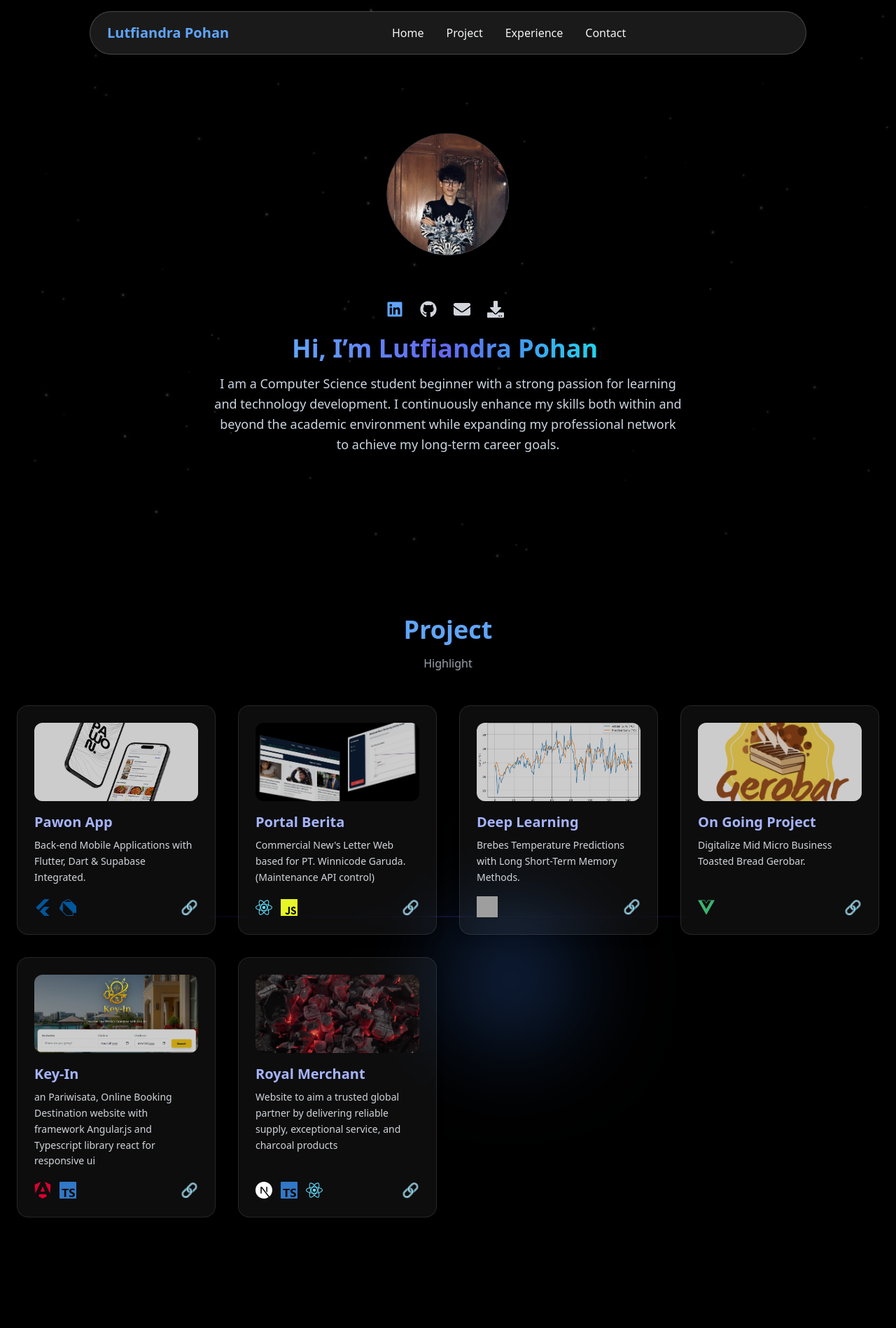
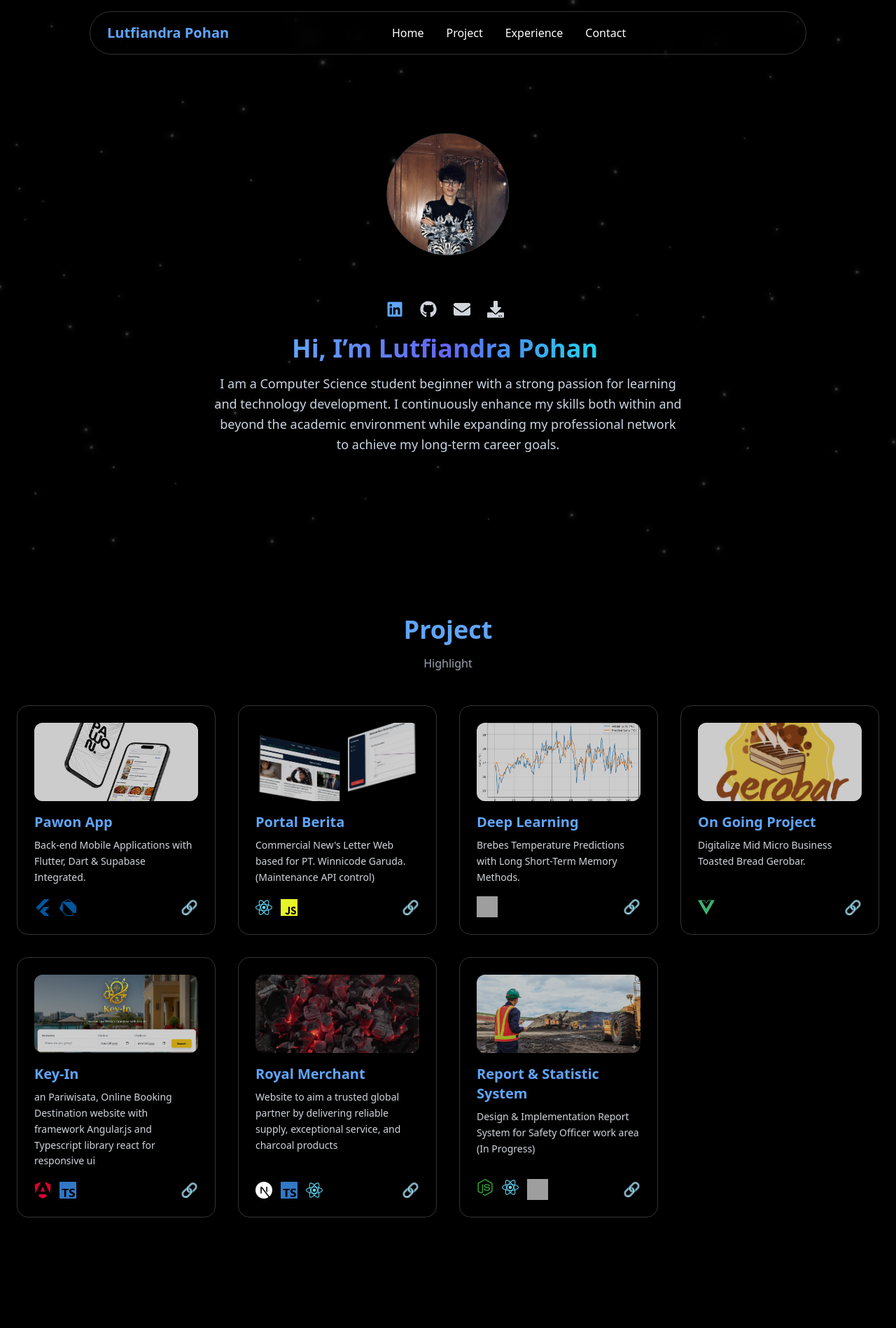
Before and after one commit to Lutfiandraa/portofolio-andra, a React (Create React App) app: page / in a window 1280 px wide. Shown: the top 1898 px of the page at 70% size. Built offline with nearby package versions, Linux system fonts and the light colour scheme; grey boxes are pictures that could not be loaded.

Commit message:
Improving all Code's

```diff
--- a/src/App.jsx
+++ b/src/App.jsx
@@ -79,7 +79,7 @@ function App() {
         }}
         style={{ pointerEvents: isNavbarVisible ? 'auto' : 'none' }}
       >
-        <div className="max-w-5xl mx-auto bg-white/10 backdrop-blur-md rounded-[70px] px-6 py-4 flex items-center justify-between relative border border-white/20">
+        <div className="max-w-5xl mx-auto bg-white/8 backdrop-blur-md rounded-[70px] px-6 py-4 flex items-center justify-between relative border border-white/20">
           {/* Logo */}
           <h1 className="text-lg md:text-xl font-semibold text-blue-400">
             Lutfiandra Pohan
@@ -88,22 +88,22 @@ function App() {
           {/* Desktop Menu - dipusatkan */}
           <ul className="hidden md:flex space-x-8 text-sm md:text-base font-medium mx-auto">
             <li>
-              <a href="#home" className="hover:text-indigo-400 transition-colors">
+              <a href="#home" className="nav-link-glow">
                 Home
               </a>
             </li>
             <li>
-              <a href="#competency" className="hover:text-indigo-400 transition-colors">
+              <a href="#competency" className="nav-link-glow">
                 Project
               </a>
             </li>
             <li>
-              <a href="#experience" className="hover:text-indigo-400 transition-colors">
+              <a href="#experience" className="nav-link-glow">
                 Experience
               </a>
             </li>
             <li>
-              <a href="#contact" className="hover:text-indigo-400 transition-colors">
+              <a href="#contact" className="nav-link-glow">
                 Contact
               </a>
             </li>
@@ -142,32 +142,32 @@ function App() {
               animate={{ opacity: 1, y: 0 }}
               exit={{ opacity: 0, y: -20 }}
               transition={{ duration: 0.4, ease: "easeInOut" }}
-              className="md:hidden bg-white/10 backdrop-blur-md rounded-[70px] px-6 py-4 space-y-4 mt-2 border border-white/20"
+              className="md:hidden bg-white/8 backdrop-blur-md rounded-[70px] px-6 py-4 space-y-4 mt-2 border border-white/20"
             >
               <a
                 href="#home"
-                className="block hover:text-indigo-400 transition-colors"
+                className="block nav-link-glow"
                 onClick={() => setIsOpen(false)}
               >
                 Home
               </a>
               <a
                 href="#competency"
-                className="block hover:text-indigo-400 transition-colors"
+                className="block nav-link-glow"
                 onClick={() => setIsOpen(false)}
               >
                 Project
               </a>
               <a
                 href="#experience"
-                className="block hover:text-indigo-400 transition-colors"
+                className="block nav-link-glow"
                 onClick={() => setIsOpen(false)}
               >
                 Experience
               </a>
               <a
                 href="#contact"
-                className="block hover:text-indigo-400 transition-colors"
+                className="block nav-link-glow"
                 onClick={() => setIsOpen(false)}
               >
                 Contact
--- a/src/Competency.jsx
+++ b/src/Competency.jsx
@@ -1,6 +1,6 @@
 import React, { useState } from "react";
 import { motion } from "framer-motion";
-import { SiDart, SiFlutter, SiJavascript, SiReact, SiVuedotjs, SiAngular, SiTypescript, SiNextdotjs } from "react-icons/si";
+import { SiDart, SiFlutter, SiJavascript, SiReact, SiVuedotjs, SiAngular, SiTypescript, SiNextdotjs, SiNodedotjs } from "react-icons/si";
 import { ChevronLeft, ChevronRight } from "lucide-react"; // ⬅️ tambahan
 
 const competencies = [
@@ -67,6 +67,21 @@ const competencies = [
     images: ["/img/charcoaldefault.jpg", "/img/OOCLshipping.jpg"],
     link: "https://royalmerchant.vercel.app/"
   },
+  {
+    title: "Report & Statistic System",
+    description: "Design & Implementation Report System for Safety Officer work area (In Progress)",
+    icons: [
+      <SiNodedotjs style={{ color: "#339933", fontSize: "1.5rem" }} />,
+      <SiReact style={{ color: "#61DAFB", fontSize: "1.5rem" }} />,
+      <img
+        src="https://cdn.jsdelivr.net/gh/devicons/devicon/icons/jest/jest-plain.svg"
+        alt="Jest"
+        style={{ width: "30px", height: "30px" }}
+      />,
+    ],
+    images: ["/img/safetybackground.png", "/img/workplace-safety-priority.jpg"],
+    link: "#"
+  },
 ];
 
 const Competency = () => {
@@ -75,15 +90,6 @@ const Competency = () => {
       id="competency"
       className="relative min-h-screen flex items-center justify-center bg-black/80 overflow-hidden px-6 py-20 z-10"
     >
-      {/* 🔵 Background effect */}
-      <div className="absolute left-0 right-0 top-1/2 -translate-y-1/2
-                      h-[1px] bg-gradient-to-r from-transparent via-indigo-700/40 to-transparent
-                      pointer-events-none"></div>
-
-      <div className="absolute top-1/2 left-1/2 -translate-x-1/2 -translate-y-1/2
-                      w-[200px] h-[200px] bg-blue-500 rounded-full mix-blend-screen
-                      filter blur-3xl opacity-25 animate-move1"></div>
-
       {/* Konten */}
       <div className="relative z-10 container mx-auto">
         {/* Judul */}
@@ -124,7 +130,7 @@ const Card = ({ comp, index }) => {
   return (
     <motion.div
       className="relative group p-6 rounded-2xl shadow-lg
-                 bg-white/5 backdrop-blur-md border border-white/10 flex flex-col"
+                 bg-white/8 backdrop-blur-md border border-white/20 flex flex-col"
       initial={{ opacity: 0, y: 40, scale: 0.95 }}
       whileInView={{ opacity: 1, y: 0, scale: 1 }}
       transition={{ duration: 1, delay: index * 0.15, ease: [0.25, 0.1, 0.25, 1] }}
@@ -141,6 +147,10 @@ const Card = ({ comp, index }) => {
           initial={{ opacity: 0 }}
           animate={{ opacity: 1 }}
           transition={{ duration: 0.4 }}
+          onError={(e) => {
+            console.error(`Image not found: ${comp.images[current]}`);
+            e.target.style.display = 'none';
+          }}
         />
         <div className="absolute inset-0 bg-black/20"></div>
 
@@ -171,7 +181,7 @@ const Card = ({ comp, index }) => {
 
       {/* Judul */}
       <motion.h3
-        className="text-lg md:text-xl font-semibold text-indigo-300 mb-2"
+        className="text-lg md:text-xl font-semibold text-blue-400 mb-2"
         whileHover={{ color: "#60A5FA" }}
         transition={{ duration: 0.3 }}
       >
@@ -199,7 +209,7 @@ const Card = ({ comp, index }) => {
           href={comp.link}
           target="_blank"
           rel="noopener noreferrer"
-          className="text-indigo-400 hover:text-indigo-300 transition"
+          className="text-blue-400 hover:text-blue-300 transition"
         >
           🔗
         </a>
--- a/src/Experience.jsx
+++ b/src/Experience.jsx
@@ -7,6 +7,7 @@ export default function Experience() {
     { title: "Fullstack Developer", place: "Winnicode Garuda Tech (Internship).", date: "May 2025 - August 2025", desc: "Architectural Design and Implementation of a Web-Based News Portal System with Integrated News API Services." },
     { title: "Mobile App Back-end Developer", place: "Esa Unggul University (Academic)", date: "January 2025", desc: "Logic side & Data Structure with Supabase data API management." },
     { title: "Training as Backend Integration feature", place: "Solvera Global Teknologi (Training).", date: "20 November 2025 - 20 Desember 2025", desc: "Create design data model & integrating feature, new knowledge with SQLAlchemy Python library that provides SQL and Object Relational Mapping features for database PostgreSQL access." },
+    { title: "Software Quality Assurance", place: "Esa Unggul (Academic)", date: "December 2025", desc: "Unit Testing with Jest from Javascript & Blackbox Testing on Report & Statistic System web based for Safety Officer" },
   ];
 
   return (
@@ -34,7 +35,7 @@ export default function Experience() {
           {experiences.map((exp, idx) => (
             <motion.div
               key={idx}
-              className="bg-gray-800/70 border border-gray-700 rounded-2xl p-5 shadow-lg hover:shadow-blue-500/20 transition-all"
+              className="bg-white/8 backdrop-blur-md border border-white/20 rounded-2xl p-5 shadow-lg hover:shadow-blue-500/20 transition-all"
               initial={{ opacity: 0, y: 40 }}
               whileInView={{ opacity: 1, y: 0 }}
               transition={{ duration: 1, ease: [0.25, 0.1, 0.25, 1], delay: idx * 0.15 }}
@@ -46,7 +47,7 @@ export default function Experience() {
                   {idx + 1}
                 </div>
                 <div>
-                  <h3 className="text-lg md:text-xl font-semibold text-indigo-300">{exp.title}</h3>
+                  <h3 className="text-lg md:text-xl font-semibold text-blue-400">{exp.title}</h3>
                   <p className="text-sm text-gray-400">
                     {exp.place} · {exp.date}
                   </p>
--- a/src/component/StarsBackground.jsx
+++ b/src/component/StarsBackground.jsx
@@ -1,16 +1,19 @@
-import React from "react";
+import React, { useMemo } from "react";
 import { motion } from "framer-motion";
 
 const StarsBackground = () => {
   // Generate bintang dengan posisi dan delay yang berbeda (dikurangi jumlahnya)
-  const stars = Array.from({ length: 80 }, (_, i) => ({
-    id: i,
-    top: `${Math.random() * 100}%`,
-    left: `${Math.random() * 100}%`,
-    delay: Math.random() * 3,
-    duration: 3 + Math.random() * 4, // 3-7 detik (lebih cepat)
-    size: Math.random() * 2 + 1, // 1-3px
-  }));
+  // useMemo untuk mencegah regenerasi pada setiap render
+  const stars = useMemo(() => {
+    return Array.from({ length: 80 }, (_, i) => ({
+      id: i,
+      top: `${Math.random() * 100}%`,
+      left: `${Math.random() * 100}%`,
+      delay: Math.random() * 5,
+      duration: 8 + Math.random() * 10, // 8-18 detik (lebih lambat)
+      size: Math.random() * 3 + 2, // 2-5px
+    }));
+  }, []);
 
   return (
     <motion.div
--- a/src/index.css
+++ b/src/index.css
@@ -16,6 +16,19 @@ body {
   overflow-x: hidden;
 }
 
+/* ✨ White Glow Effect for Navbar */
+.nav-link-glow {
+  color: white;
+  transition: text-shadow 0.3s ease;
+}
+
+.nav-link-glow:hover {
+  text-shadow:
+    0 0 4px rgba(255, 255, 255, 0.8),
+    0 0 8px rgba(255, 255, 255, 0.5),
+    0 0 12px rgba(255, 255, 255, 0.3);
+}
+
 /* ⭐ Animasi Morphing Bintang */
 @keyframes starTwinkle {
   0%, 100% {
@@ -30,47 +43,42 @@ body {
 
 @keyframes starMorph {
   0% {
-    opacity: 0.7;
-    transform: translate(0, 0) scale(1);
-    filter: brightness(1.2);
+    opacity: 1;
+    transform: translate3d(0, 0, 0) scale(1);
   }
   25% {
-    opacity: 0.9;
-    transform: translate(8px, -8px) scale(1.05);
-    filter: brightness(1.5);
+    opacity: 1;
+    transform: translate3d(6px, -6px, 0) scale(1.03);
   }
   50% {
     opacity: 1;
-    transform: translate(-4px, 4px) scale(1.1);
-    filter: brightness(1.8);
+    transform: translate3d(-3px, 3px, 0) scale(1.05);
   }
   75% {
-    opacity: 0.9;
-    transform: translate(4px, 8px) scale(1.05);
-    filter: brightness(1.5);
+    opacity: 1;
+    transform: translate3d(3px, 6px, 0) scale(1.03);
   }
   100% {
-    opacity: 0.7;
-    transform: translate(0, 0) scale(1);
-    filter: brightness(1.2);
+    opacity: 1;
+    transform: translate3d(0, 0, 0) scale(1);
   }
 }
 
 @keyframes starDrift {
   0% {
-    transform: translate(0, 0);
+    transform: translate3d(0, 0, 0);
   }
   25% {
-    transform: translate(15px, -12px);
+    transform: translate3d(10px, -8px, 0);
   }
   50% {
-    transform: translate(-8px, 15px);
+    transform: translate3d(-5px, 10px, 0);
   }
   75% {
-    transform: translate(12px, 8px);
+    transform: translate3d(8px, 5px, 0);
   }
   100% {
-    transform: translate(0, 0);
+    transform: translate3d(0, 0, 0);
   }
 }
 
@@ -78,38 +86,11 @@ body {
   animation: starMorph ease-in-out infinite, starDrift linear infinite;
   background: #ffffff !important;
   box-shadow:
-    0 0 3px rgba(255, 255, 255, 0.9),
-    0 0 6px rgba(255, 255, 255, 0.7),
-    0 0 10px rgba(255, 255, 255, 0.5),
-    0 0 15px rgba(255, 255, 255, 0.3);
-  filter: brightness(1.5) drop-shadow(0 0 2px rgba(255, 255, 255, 0.6));
+    0 0 5px rgba(255, 255, 255, 1),
+    0 0 10px rgba(255, 255, 255, 0.9),
+    0 0 15px rgba(255, 255, 255, 0.7),
+    0 0 25px rgba(255, 255, 255, 0.5);
+  will-change: transform, opacity;
+  transform: translateZ(0);
+  backface-visibility: hidden;
 }
-
-/* 🔵 Animasi background blob glowing (lebih kecil + lebih cepat) */
-@keyframes move1 {
-  0%, 100% { transform: translate(-5%, -5%) scale(1); }
-  50% { transform: translate(8%, 8%) scale(1.08); }
-}
-
-@keyframes move2 {
-  0%, 100% { transform: translate(6%, -6%) scale(1); }
-  50% { transform: translate(-6%, 6%) scale(1.1); }
-}
-
-@keyframes move3 {
-  0%, 100% { transform: translate(-5%, 6%) scale(1); }
-  50% { transform: translate(6%, -5%) scale(1.12); }
-}
-
-/* ⏩ Durasi dipercepat */
-.animate-move1 {
-  animation: move1 6s ease-in-out infinite alternate;
-}
-
-.animate-move2 {
-  animation: move2 8s ease-in-out infinite alternate;
-}
-
-.animate-move3 {
-  animation: move3 10s ease-in-out infinite alternate;
-}
```
Also changed, not shown: src/Contact.jsx (+0 -13 lines), public/img/safetybackground.png (added), public/img/workplace-safety-priority.jpg (added).
